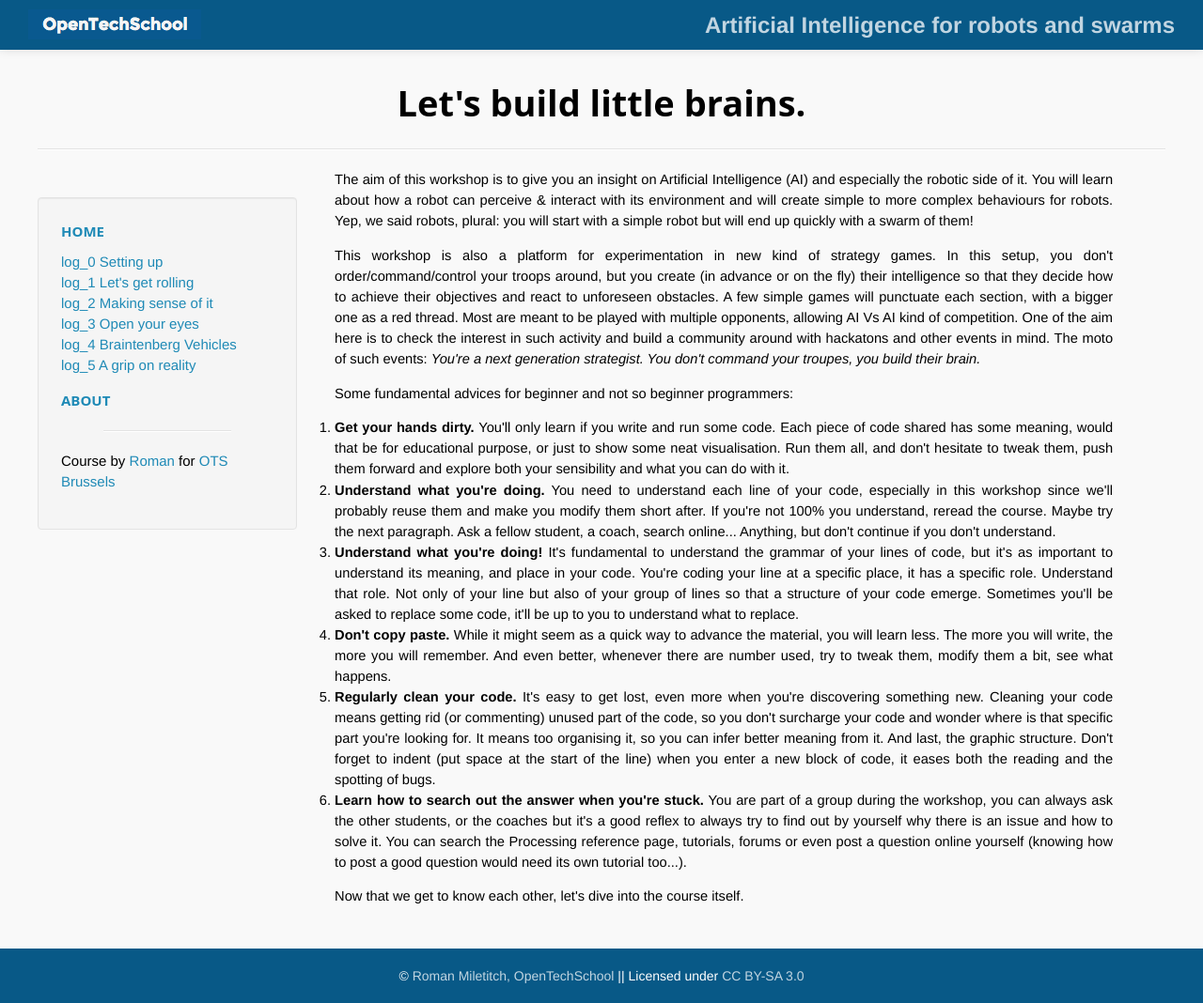
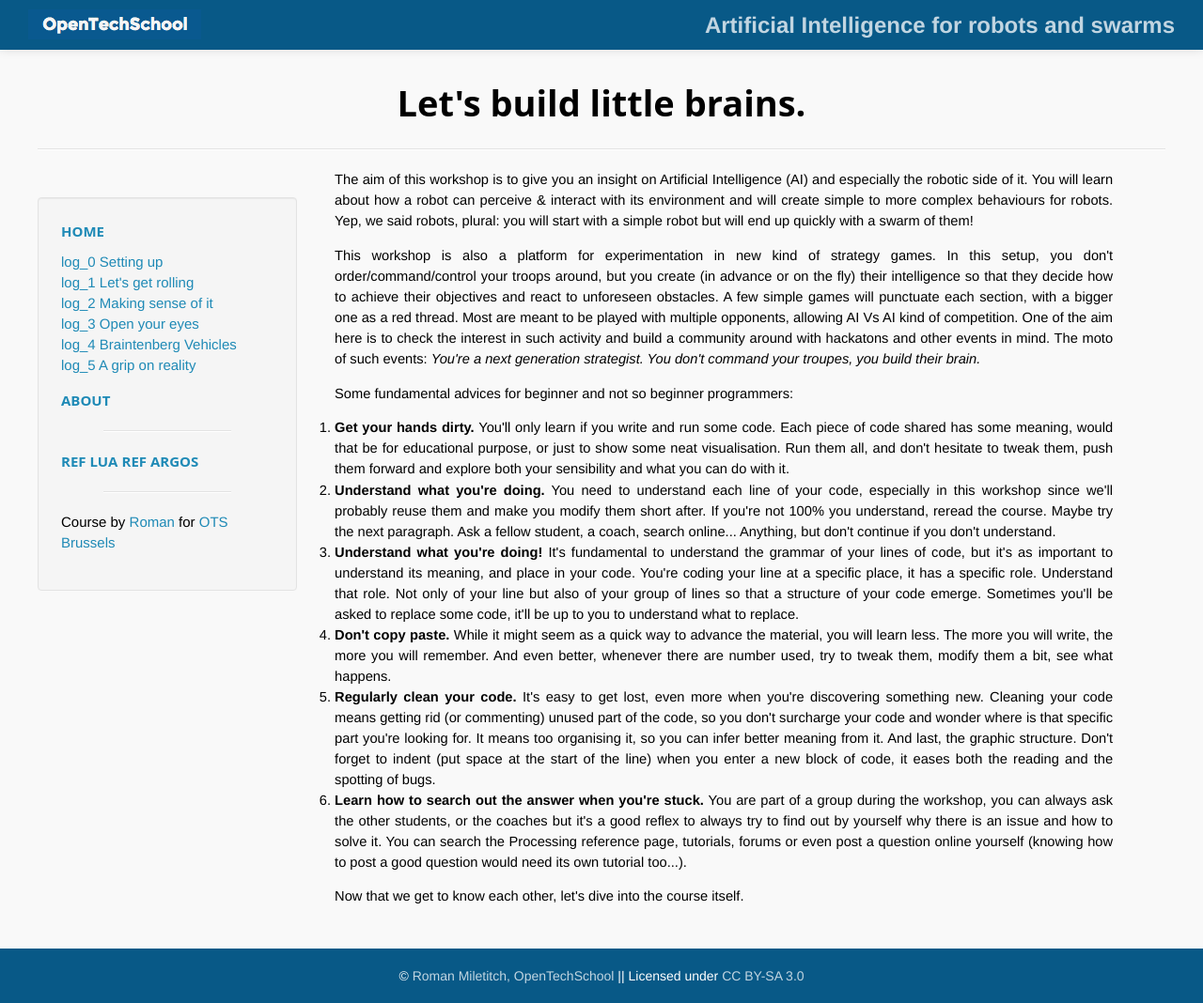
Before and after one commit to OpenTechSchool-Brussels/AI-for-robots-and-swarms, a Jekyll site: the page built from index.html, in a window 1280 px wide. Shown: the whole page at 94% size. Built offline with Jekyll 4.4.1, drawn with Linux system fonts in a browser that asks for light colours; Markdown is read by kramdown in place of the engine named in the settings.

Commit message:
Update default.html

```diff
--- a/_layouts/default.html
+++ b/_layouts/default.html
@@ -39,6 +39,9 @@
 
             <a href="{{ site.baseurl }}/about.html">About</a>
 	    <center><hr width="60%"/></center>
+            <a href="{{ site.baseurl }}/ref_lua.html">Ref Lua</a>
+            <a href="{{ site.baseurl }}/ref_argos.html">Ref ARGoS</a>
+	    <center><hr width="60%"/></center>
             <p class="madeBy">
                 Course by {% for author in site.data.authors %} <a href="{{ site.baseurl }}/about.html#{{ author.firstname }}"> {{ author.firstname }} </a> {% unless forloop.last %} & {% endunless %} {% endfor %} for <a href="http://www.opentechschool.org/brussels/">OTS Brussels</a>
             </p>
```
